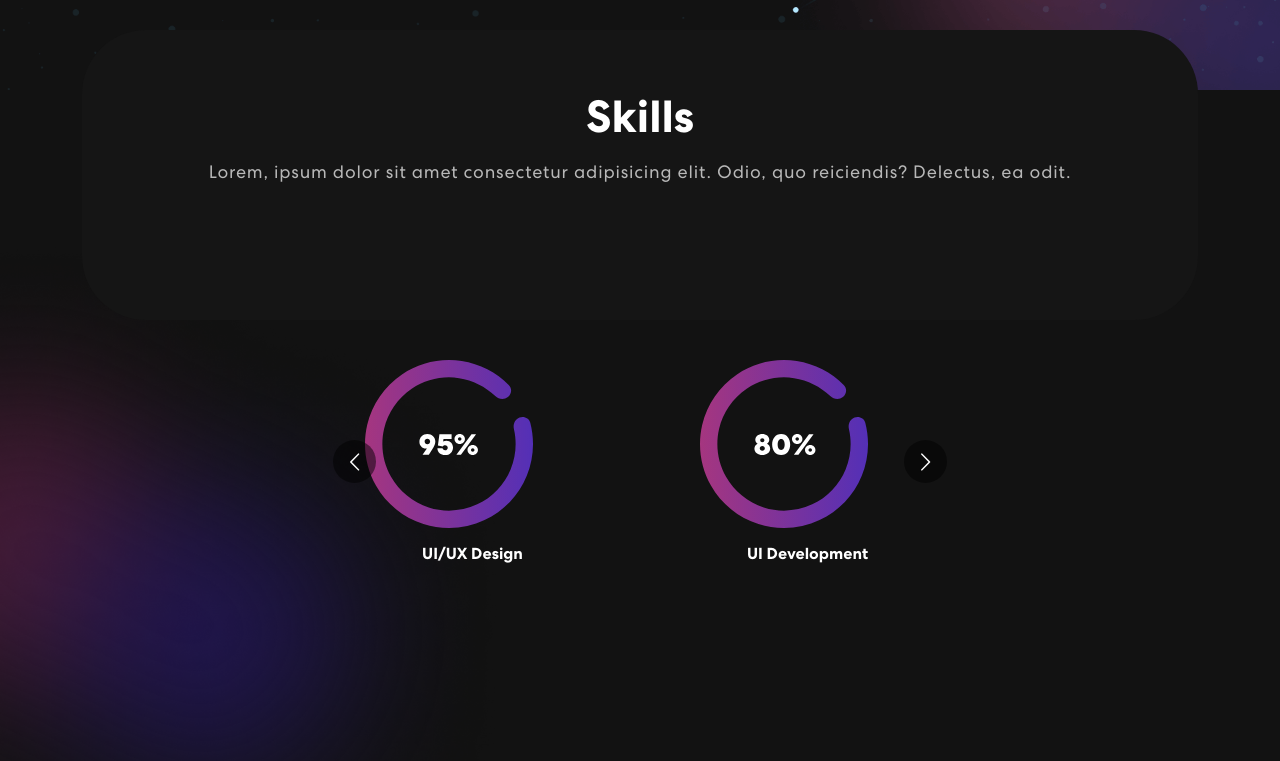
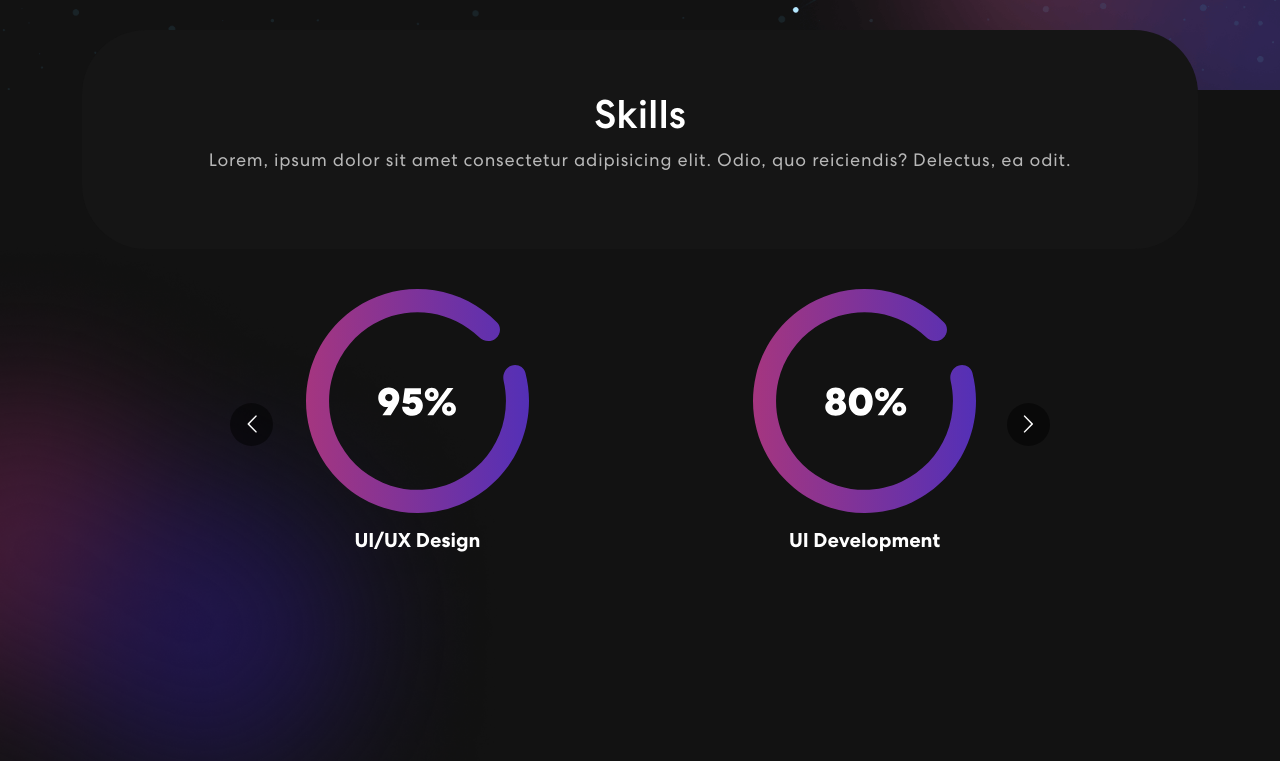
Before and after one commit to emircanbakar/portf-app, a React (Create React App) app: page / in a window 1280 px wide. Shown: the part 676-1437 px from the top of the page. Built offline with nearby package versions, Linux system fonts and the light colour scheme.

Commit message:
carousel fixed

```diff
--- a/src/App.css
+++ b/src/App.css
@@ -1,22 +1,19 @@
+/************ Custom Font ************/
 @font-face {
 	font-family: Centra;
 	src: url('./assets/font/CentraNo2-Bold.ttf');
 	font-weight: 700;
 }
-
 @font-face {
 	font-family: Centra;
 	src: url('./assets/font/CentraNo2-Medium.ttf');
 	font-weight: 500;
 }
-
 @font-face {
 	font-family: Centra;
 	src: url('./assets/font/CentraNo2-Book.ttf');
 	font-weight: 400;
 }
-
-/*CUSTOMIZE LATER */
 
 /************ Default Css ************/
 * {
@@ -317,31 +314,27 @@ nav.navbar .navbar-toggler[aria-expanded="true"] .navbar-toggler-icon {
   margin-bottom: 40px;
 }
 .skill h2 {
-	font-size: 45px;
+	font-size: 20px;
 	font-weight: 700;
-}
-.skill span{
-  display: flex;
-  justify-content: center;
-  align-items: center;
-  font-weight: 600;
+  text-align: center;
 }
 .skill p {
     color: #B8B8B8;
     font-size: 18px;
     letter-spacing: 0.8px;
     line-height: 1.5em;
-    margin: 14px 0 75px 0;
 }
 .skill-slider {
-  width: 60%;
+  width: 80%;
   margin: 0 auto;
   position: relative;
 }
 .skill-slider .item img {
+  display: flex;
+  justify-content: center;
+  align-items: center;
   width: 50%;
   margin: 0 auto 15px auto;
-  margin-left: 3.75rem;
 }
 .background-image-left {
   top: 28%;
--- a/src/components/Skills.js
+++ b/src/components/Skills.js
@@ -32,21 +32,21 @@ export const Skills = () => {
                 <Row>
                     <Col>
                         <div className="skill-bx">
-                            <h2>Skills</h2>
+                            <h1>Skills</h1>
                             <p>Lorem, ipsum dolor sit amet consectetur adipisicing elit. Odio, quo reiciendis? Delectus, ea odit.</p>
                         </div>
                         <Carousel responsive={responsive} infinite={true} className="skill-slider">
                             <div className="item">
                                 <img src={meter1}  alt=""/>
-                                <span>UI/UX Design</span>
+                                <h2>UI/UX Design</h2>
                             </div>
                             <div className="item">
                                 <img src={meter2}  alt=""/>
-                                <span>UI Development</span>
+                                <h2>UI Development</h2>
                             </div>
                             <div className="item">
                                 <img src={meter3}  alt=""/>
-                                <span>Web Development</span>
+                                <h2>Web Development</h2>
                             </div>
                         </Carousel>
                     </Col>
```
Also changed, not shown: 1 other file (tests, documents, lock files or other folders). Lines whose indentation alone changed are shown as unchanged.
